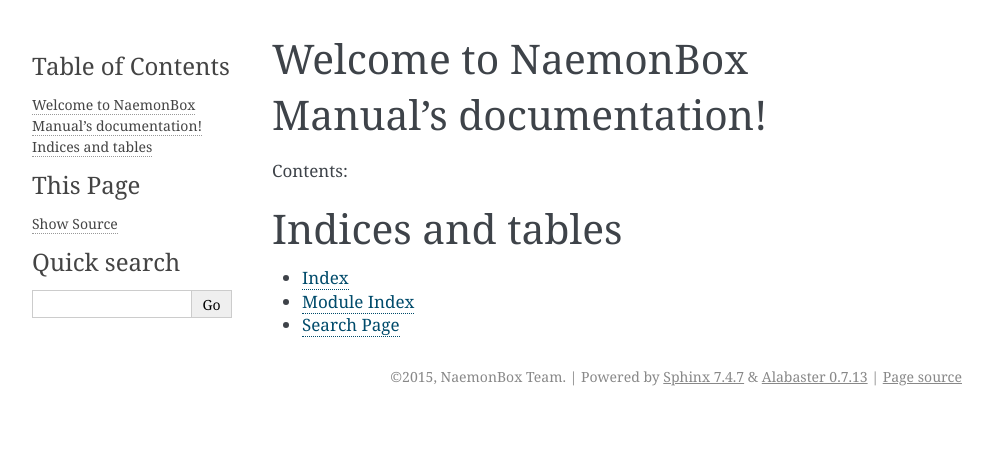
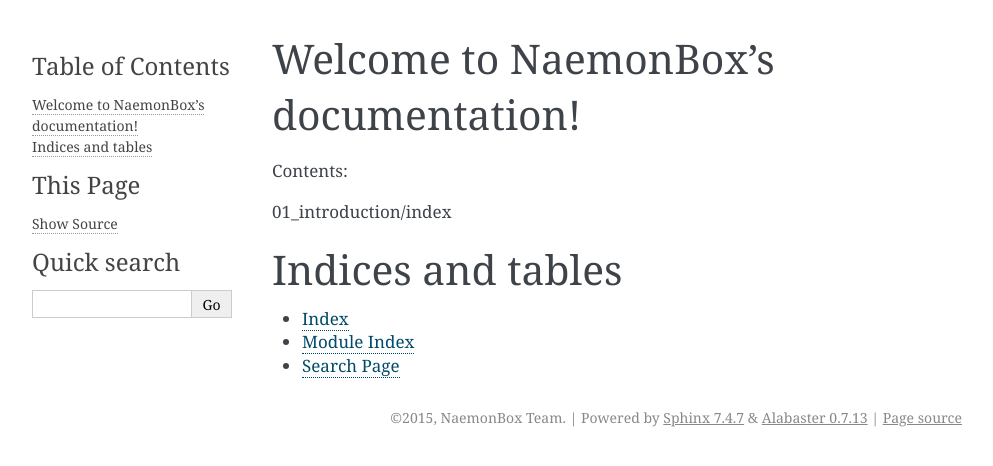
Before and after one commit to mgadi/naemonbox, a Sphinx documentation site: the page built from docs/source/index.rst, in a window 1280 px wide. Shown: the top 466 px of the page, without its empty margins (148-1141 px from the left). Built offline with Sphinx 7.4.7, drawn with Linux system fonts in a browser that asks for light colours.

Commit message:
Update index.rst

```diff
--- a/docs/source/index.rst
+++ b/docs/source/index.rst
@@ -1,9 +1,9 @@
-.. NaemonBox Manual documentation master file, created by
+.. NaemonBox documentation master file, created by
    sphinx-quickstart on Sat Sep 26 09:35:03 2015.
    You can adapt this file completely to your liking, but it should at least
    contain the root `toctree` directive.
 
-Welcome to NaemonBox Manual's documentation!
+Welcome to NaemonBox's documentation!
 ============================================
 
 Contents:
@@ -11,7 +11,7 @@
 .. toctree::
    :maxdepth: 2
 
-
+01_introduction/index
 
 Indices and tables
 ==================
```
